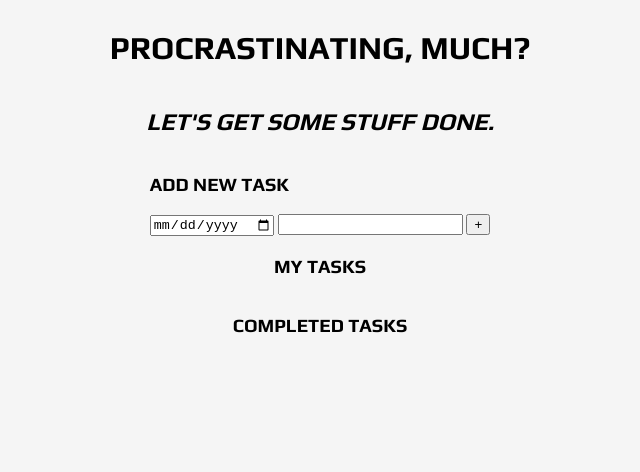
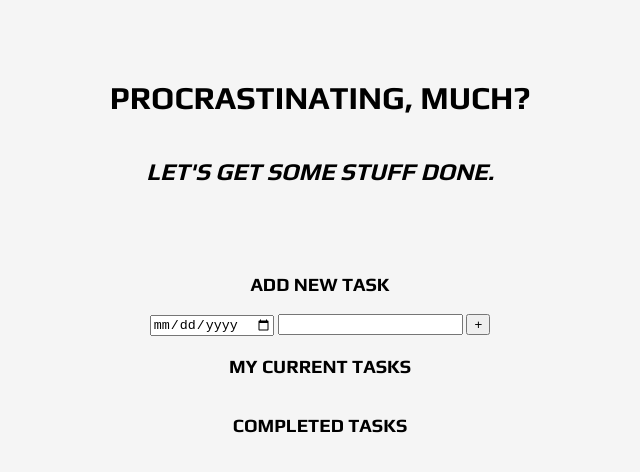
Before and after one commit to ninaevelina/to-do, a website built with Parcel: page src/index.html in a window 1280 px wide. Shown: the whole page, without its empty margins (320-960 px from the left). Built offline with nearby package versions, Linux system fonts and the light colour scheme.

Commit message:
textaligned the headers

```diff
--- a/src/index.html
+++ b/src/index.html
@@ -17,7 +17,7 @@
     <main class="container">
       <section>
         <!-- First section for adding a task-->
-        <h3>ADD NEW TASK</h3>
+        <h3 class="container__header">ADD NEW TASK</h3>
         <form id="myTaskForm">
           <input id="taskDate" type="date" required />
           <input id="taskInput" type="text" required />
@@ -27,14 +27,14 @@
       </section>
       <section>
         <!-- Second section for active tasks, create js for ul -->
-        <h3>MY TASKS</h3>
+        <h3 class="container__header">MY CURRENT TASKS</h3>
         <div>
           <ul id="taskListCurrent"></ul>
         </div>
       </section>
       <section>
         <!-- Third section with completed tasks, create js for ul -->
-        <h3>COMPLETED TASKS</h3>
+        <h3 class="container__header">COMPLETED TASKS</h3>
         <div>
           <ul id="completedTask"></ul>
         </div>
--- a/src/js/main.js
+++ b/src/js/main.js
@@ -63,6 +63,7 @@ function updateMyCurrentTasks() {
   }
 }
 
+// to do --> create buttons or icons to remove li!!!!!!
 // loop not functioning properly, the li-items are displayed and then disappear -  add fix
 
 // Todo - create list for the form, input, current tasks and completed
--- a/src/scss/main.scss
+++ b/src/scss/main.scss
@@ -13,6 +13,8 @@ body, html {
     font-family: 'Play', sans-serif;
     text-transform: uppercase;
     width: 100vw;
+    margin-top: 50px;
+    margin-bottom: 50px;
     display: flex;
     flex-direction: column;
     flex-wrap: wrap;
@@ -37,4 +39,8 @@ body, html {
     flex-direction: column;
     justify-content: center;
     align-items: center;
+
+    &__header {
+        text-align: center;
+    }
 }
```
